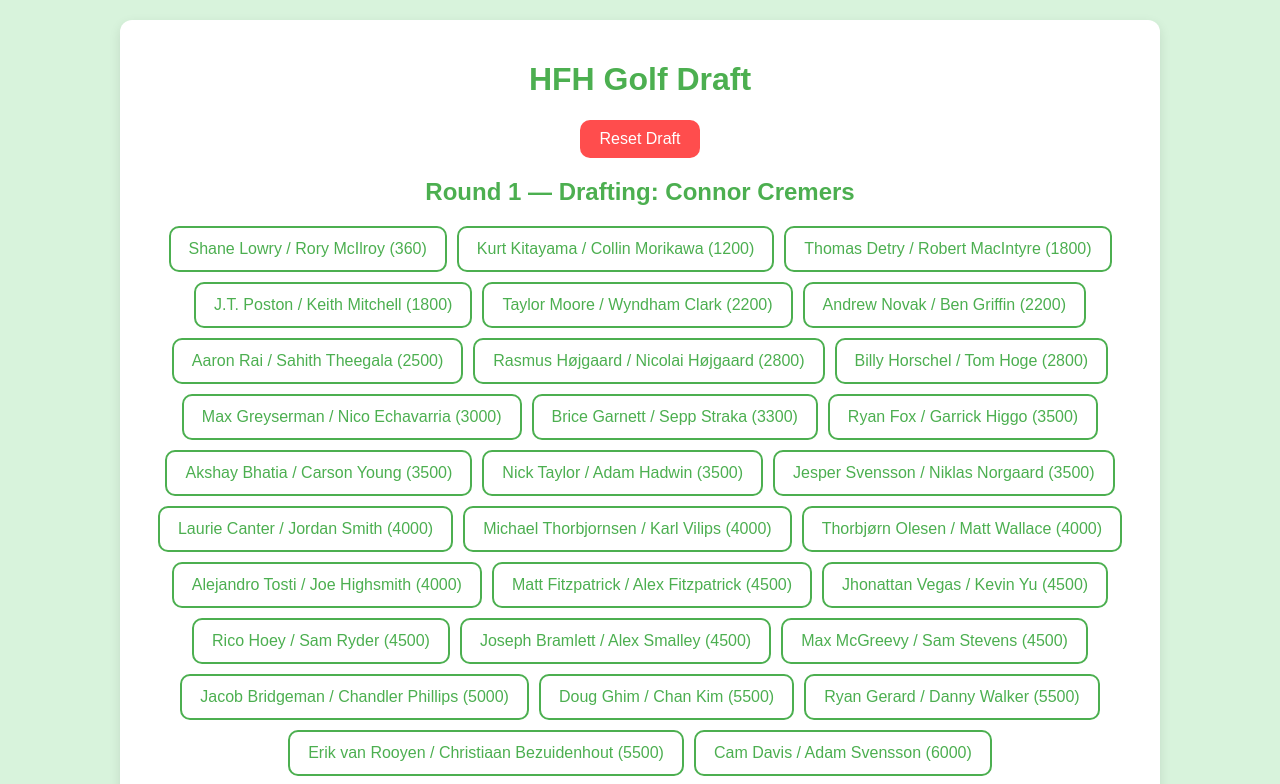
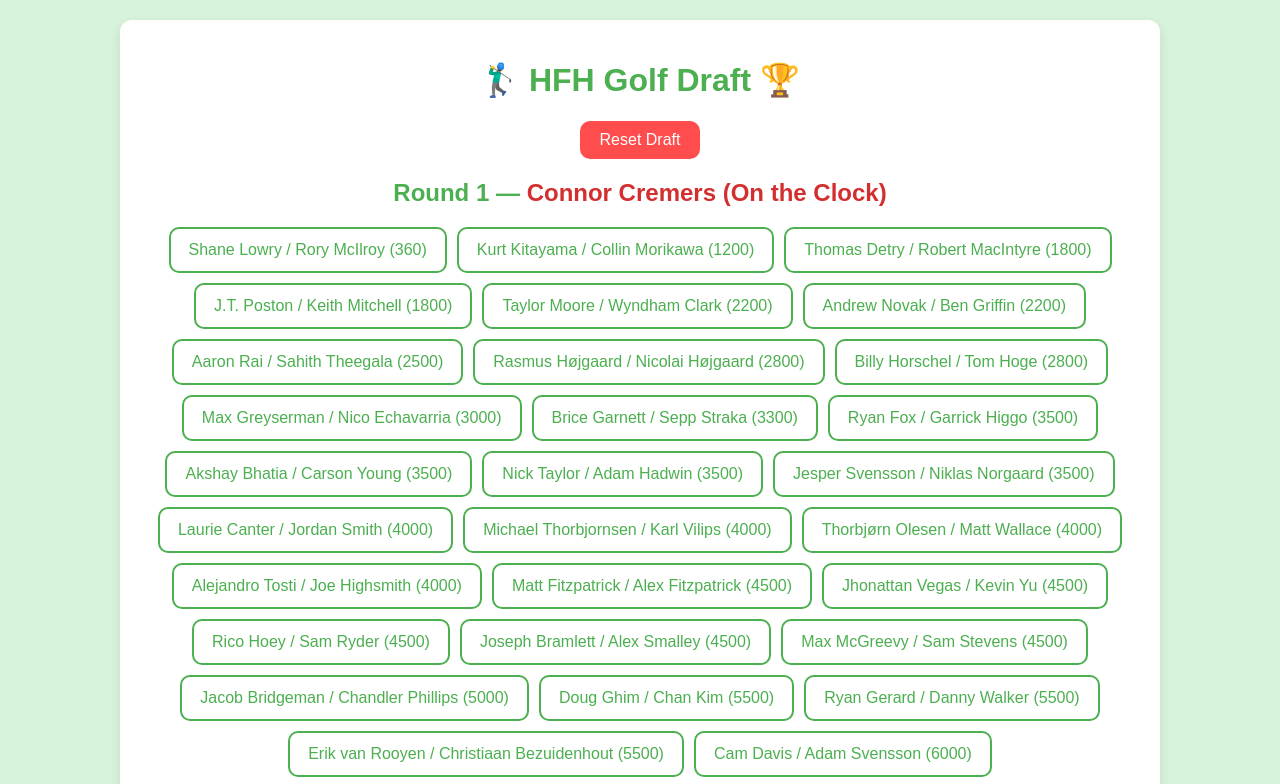
Before and after one commit to 09tannerm/HFH-Golf-Draft, a React (Vite) app: page / in a window 1280 px wide. Shown: the top 784 px of the page. Built offline with nearby package versions, Linux system fonts and the light colour scheme.

Commit message:
Update App.jsx

```diff
--- a/App.jsx
+++ b/App.jsx
@@ -63,13 +63,19 @@ function App() {
 
   return (
     <div className="app">
-      <h1>HFH Golf Draft</h1>
+      <h1>🏌️‍♂️ HFH Golf Draft 🏆</h1>
 
       <button className="reset-button" onClick={handleResetDraft}>
         Reset Draft
       </button>
 
-      <h2>Round {round} — Drafting: {draftOrder[currentPickIndex] || 'Draft Complete!'}</h2>
+      <h2>
+        Round {round} — {draftOrder[currentPickIndex] ? (
+          <span className="on-the-clock">{draftOrder[currentPickIndex]} (On the Clock)</span>
+        ) : (
+          'Draft Complete!'
+        )}
+      </h2>
 
       <div className="team-list">
         {teams
```
